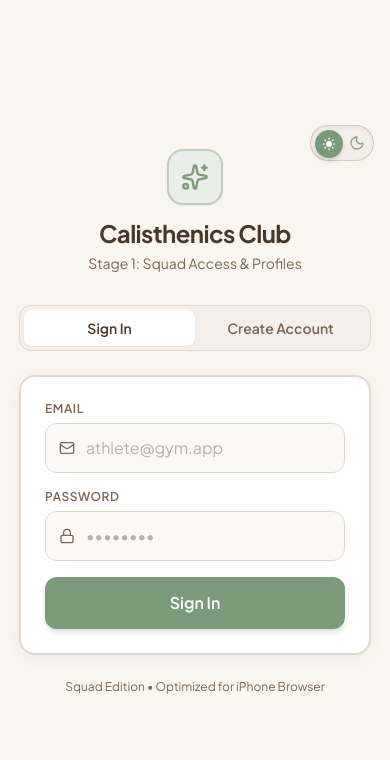
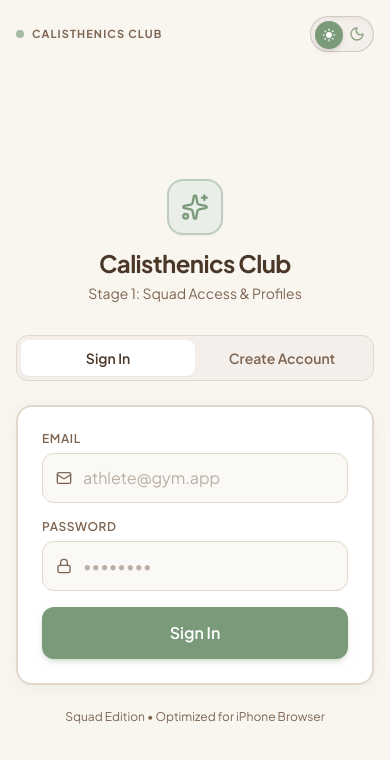
Before and after one commit to ImBoci/calisthenics-app, a React (Vite) app: page / in a window 390 px wide. Shown: the top 760 px of the page. Built offline with nearby package versions, Linux system fonts and the light colour scheme; no server answers.

Commit message:
fix: relocate theme toggle to clean top header aligned with mobile container

```diff
--- a/src/App.tsx
+++ b/src/App.tsx
@@ -51,33 +51,37 @@ function MainApp() {
   }
 
   return (
-    <div className="min-h-screen flex flex-col bg-retro-day-bg dark:bg-retro-night-bg text-retro-day-text dark:text-retro-night-text transition-colors duration-200">
-      {/* Top Safe Area Spacing */}
-      <div className="pt-safe" />
+    <div className="min-h-screen bg-retro-day-bg dark:bg-retro-night-bg text-retro-day-text dark:text-retro-night-text transition-colors duration-200 flex flex-col justify-between">
+      {/* Centered mobile-first container */}
+      <div className="w-full max-w-md mx-auto flex flex-col flex-1 min-h-screen relative">
+        {/* Safe-area Top Header - Stays inside mobile column on both desktop & mobile */}
+        <header className="w-full px-4 pt-safe pb-2 flex items-center justify-between z-30">
+          <div className="flex items-center gap-2">
+            <span className="w-2 h-2 rounded-full bg-retro-day-accent dark:bg-retro-night-accent animate-pulse" />
+            <span className="text-[11px] font-bold tracking-widest uppercase text-retro-day-textMuted dark:text-retro-night-textMuted">
+              Calisthenics Club
+            </span>
+          </div>
+          <ThemeToggle />
+        </header>
 
         {/* Unconfigured Alert Banner */}
         {!isSupabaseConfigured && (
-        <div className="mx-4 mt-3 p-3 rounded-xl bg-amber-100 dark:bg-amber-950/60 border border-amber-300 dark:border-amber-800 text-amber-900 dark:text-amber-200 text-xs text-center shadow-sm">
-          <strong>Supabase setup needed:</strong> Copy <code>.env.example</code> to <code>.env</code> and insert your Supabase URL & Anon Key.
+          <div className="mx-4 mb-2 p-3 rounded-xl bg-amber-100 dark:bg-amber-950/60 border border-amber-300 dark:border-amber-800 text-amber-900 dark:text-amber-200 text-xs text-center shadow-sm">
+            <strong>Supabase setup needed:</strong> Add credentials in <code>.env.local</code>.
           </div>
         )}
 
         {/* Main Content Area */}
-      <main className="flex-1 flex flex-col justify-center">
+        <main className="flex-1 flex flex-col justify-center px-4">
           {!session ? (
-          <div className="relative">
-            {/* Day/Night switch pinned on top for auth view */}
-            <div className="absolute top-2 right-4 z-20">
-              <ThemeToggle />
-            </div>
             <LoginRegister onAuthSuccess={handleAuthSuccess} />
-          </div>
           ) : (
-          <div className="flex-1">
+            <div className="flex-1 pb-24">
               {currentTab === 'profile' && <ProfileView onLogout={handleLogout} />}
 
               {currentTab === 'workouts' && (
-              <div className="w-full max-w-md mx-auto px-6 py-20 text-center">
+                <div className="w-full py-16 text-center">
                   <div className="w-16 h-16 mx-auto mb-4 rounded-2xl bg-retro-day-cardAlt dark:bg-retro-night-cardAlt flex items-center justify-center border border-retro-day-border dark:border-retro-night-border text-retro-day-accent dark:text-retro-night-accent">
                     <Dumbbell className="w-8 h-8" />
                   </div>
@@ -95,7 +99,7 @@ function MainApp() {
               )}
 
               {currentTab === 'leaderboard' && (
-              <div className="w-full max-w-md mx-auto px-6 py-20 text-center">
+                <div className="w-full py-16 text-center">
                   <div className="w-16 h-16 mx-auto mb-4 rounded-2xl bg-retro-day-cardAlt dark:bg-retro-night-cardAlt flex items-center justify-center border border-retro-day-border dark:border-retro-night-border text-retro-day-accent dark:text-retro-night-accent">
                     <Trophy className="w-8 h-8" />
                   </div>
@@ -117,6 +121,7 @@ function MainApp() {
           )}
         </main>
       </div>
+    </div>
   );
 }
 
--- a/src/components/LoginRegister.tsx
+++ b/src/components/LoginRegister.tsx
@@ -69,7 +69,7 @@ export const LoginRegister: React.FC<LoginRegisterProps> = ({ onAuthSuccess }) =
             },
           });
 
-        if (signUpError) throw signUpError;
+          if(signUpError) throw signUpError;
 
         // 2. Instant session establishment:
         // If email confirmation is disabled, session might already be present.
@@ -123,7 +123,7 @@ export const LoginRegister: React.FC<LoginRegisterProps> = ({ onAuthSuccess }) =
   };
 
   return (
-    <div className="w-full max-w-sm mx-auto px-4 py-8">
+    <div className="w-full max-w-sm mx-auto py-4">
       {/* Brand Header */}
       <div className="text-center mb-8">
         <div className="inline-flex items-center justify-center w-14 h-14 rounded-2xl bg-retro-day-accentSoft dark:bg-retro-night-accentSoft border-2 border-retro-day-accent/40 dark:border-retro-night-accent/40 text-retro-day-accent dark:text-retro-night-accent shadow-sm mb-3">
@@ -142,8 +142,7 @@ export const LoginRegister: React.FC<LoginRegisterProps> = ({ onAuthSuccess }) =
         <button
           type="button"
           onClick={() => { setIsSignUp(false); setErrorMsg(null); }}
-          className={`flex-1 py-2 text-sm font-semibold rounded-lg transition-all duration-200 active:scale-95 ${
-            !isSignUp
+          className={`flex-1 py-2 text-sm font-semibold rounded-lg transition-all duration-200 active:scale-95 ${!isSignUp
               ? 'bg-retro-day-surface dark:bg-retro-night-surface text-retro-day-text dark:text-retro-night-text shadow-sm'
               : 'text-retro-day-textMuted dark:text-retro-night-textMuted hover:text-retro-day-text'
             }`}
@@ -153,8 +152,7 @@ export const LoginRegister: React.FC<LoginRegisterProps> = ({ onAuthSuccess }) =
         <button
           type="button"
           onClick={() => { setIsSignUp(true); setErrorMsg(null); }}
-          className={`flex-1 py-2 text-sm font-semibold rounded-lg transition-all duration-200 active:scale-95 ${
-            isSignUp
+          className={`flex-1 py-2 text-sm font-semibold rounded-lg transition-all duration-200 active:scale-95 ${isSignUp
               ? 'bg-retro-day-surface dark:bg-retro-night-surface text-retro-day-text dark:text-retro-night-text shadow-sm'
               : 'text-retro-day-textMuted dark:text-retro-night-textMuted hover:text-retro-day-text'
             }`}
--- a/src/components/ProfileView.tsx
+++ b/src/components/ProfileView.tsx
@@ -1,6 +1,5 @@
 import React, { useEffect, useState } from 'react';
 import { supabase, Profile } from '../lib/supabase';
-import { ThemeToggle } from './ThemeToggle';
 import {
   LogOut,
   Dumbbell,
@@ -132,18 +131,15 @@ export const ProfileView: React.FC<ProfileViewProps> = ({ onLogout }) => {
   }
 
   return (
-    <div className="w-full max-w-md mx-auto px-4 pb-24 pt-4">
-      {/* Top Header Card */}
-      <div className="flex items-center justify-between mb-4">
-        <div>
+    <div className="w-full max-w-md mx-auto pt-2 pb-6">
+      {/* Athlete Card Header */}
+      <div className="mb-4">
         <span className="text-xs uppercase tracking-widest font-bold text-retro-day-accent dark:text-retro-night-accent">
           Stage 1 Squad
         </span>
         <h2 className="text-xl font-bold text-retro-day-text dark:text-retro-night-text">
           Athlete Card
         </h2>
-        </div>
-        <ThemeToggle />
       </div>
 
       {feedbackMsg && (
--- a/src/index.css
+++ b/src/index.css
@@ -19,9 +19,9 @@
 
 @layer utilities {
   .pb-safe {
-    padding-bottom: env(safe-area-inset-bottom, 16px);
+    padding-bottom: max(env(safe-area-inset-bottom, 0px), 16px);
   }
   .pt-safe {
-    padding-top: env(safe-area-inset-top, 16px);
+    padding-top: max(env(safe-area-inset-top, 0px), 16px);
   }
 }
```
Also changed, not shown: index.html (+10 -3 lines). Lines whose indentation alone changed are shown as unchanged.
